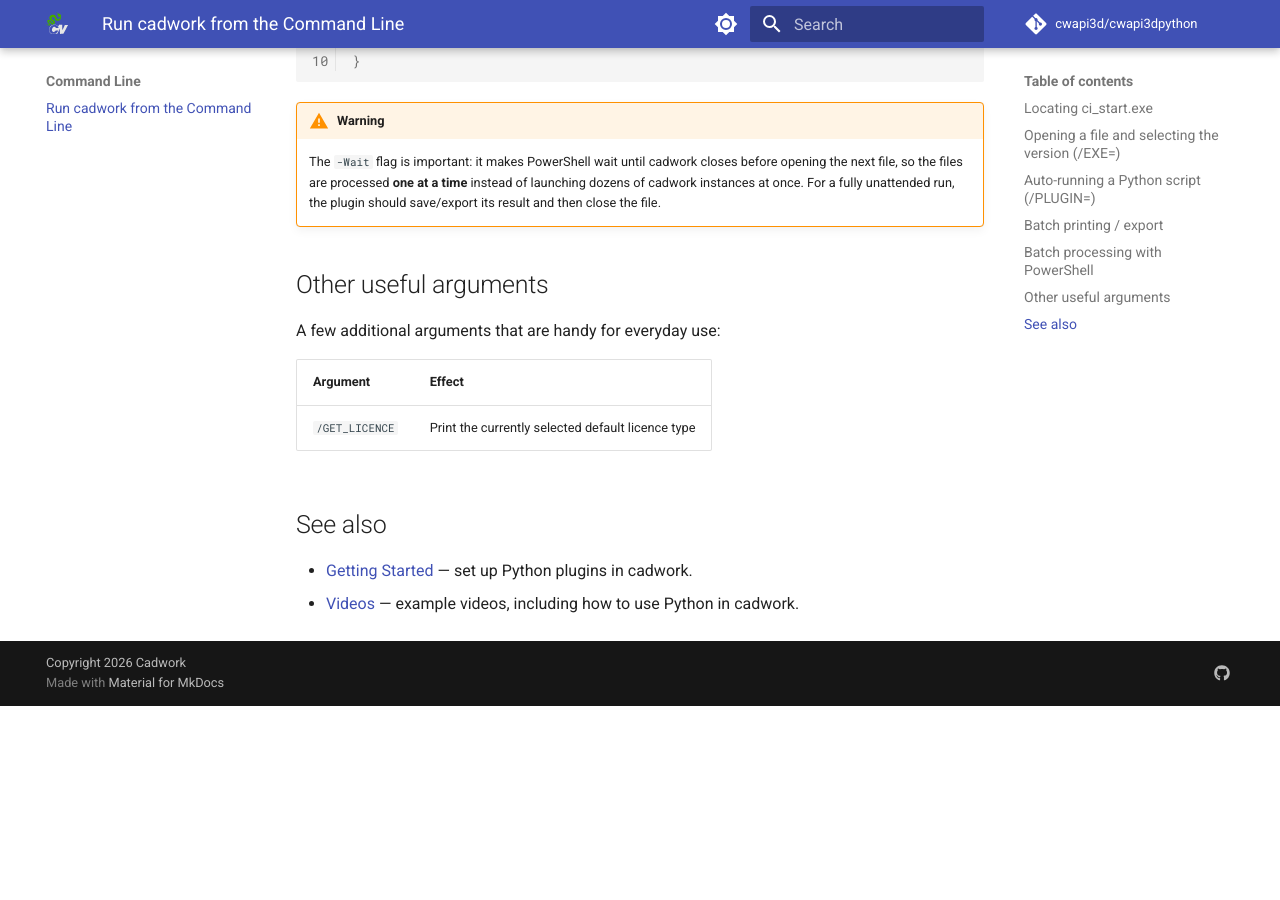
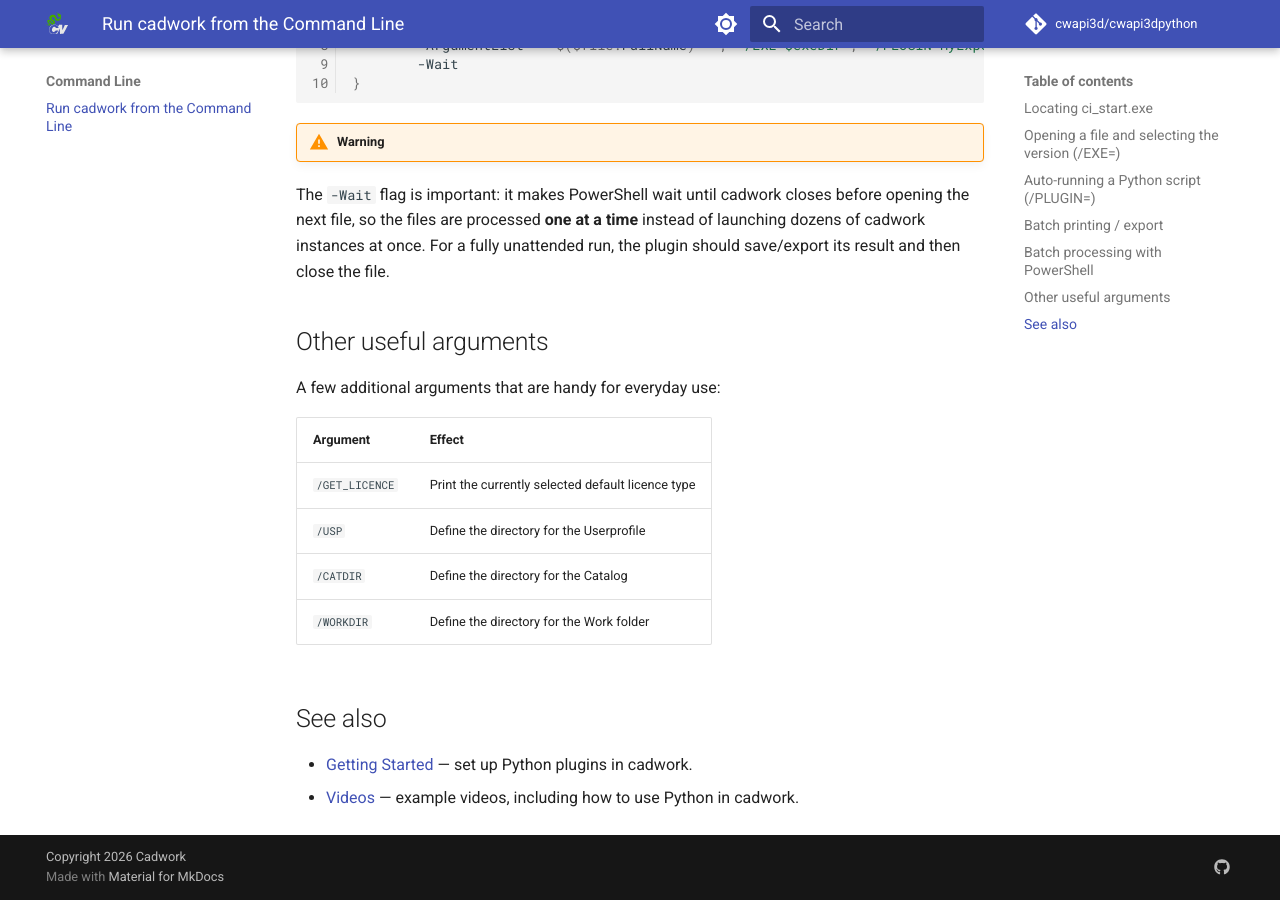
Before and after one commit to cwapi3d/cwapi3dpython, an MkDocs documentation site: the page built from docs/command_line.md, in a window 1280 px wide and 900 px high, scrolled down 2418 px. Built offline with MkDocs 1.6.1 and Material for MkDocs 9.7.7, drawn with Linux system fonts in a browser that asks for light colours; comment, search, counter and statistics services are not loaded; before the commit the page ends 3124 px from its top, so only the background shows below that.

Commit message:
Fix formatting and improve clarity in command line documentation

````diff
--- a/docs/command_line.md
+++ b/docs/command_line.md
@@ -8,8 +8,8 @@ Combined with a PowerShell loop, this turns cadwork into a tool you can drive ov
 of files at once** (batch processing) for exports, printing or any custom Python automation.
 
 !!! note
-    Exact paths (drive letter, version folder name) depend on your local installation. Replace the
-    paths in the examples below with the ones on your machine.
+Exact paths (drive letter, version folder name) depend on your local installation. Replace the
+paths in the examples below with the ones on your machine.
 
 ## Locating `ci_start.exe`
 
@@ -43,8 +43,8 @@ Start-Process "C:\Users\Me\Downloads\timber-framed-elements_2027.3d" -ArgumentLi
 ```
 
 !!! note
-    `/EXE=` is especially useful when several cadwork versions are installed side by side — it
-    decides whether the file opens in, for example, the 2026 or the 2027 program.
+`/EXE=` is especially useful when several cadwork versions are installed side by side — it
+decides whether the file opens in, for example, the 2026 or the 2027 program.
 
 ## Auto-running a Python script (`/PLUGIN=`)
 
@@ -59,9 +59,9 @@ and script name you set up for the plugin bar). See [Getting Started](get_starte
 create and place a plugin.
 
 !!! tip
-    For unattended processing, let the script do its work and then save or export the result — for
-    example `file_controller.save_3d_file()` or an export controller call — so each file is
-    processed start to finish without any clicks.
+For unattended processing, let the script do its work and then save or export the result — for
+example `file_controller.save_3d_file()` or an export controller call — so each file is
+processed start to finish without any clicks.
 
 ## Batch printing / export
 
@@ -74,12 +74,12 @@ ci_start.exe "C:\path\plan.2d" /L A         :: print all laser frames to the def
 ci_start.exe "C:\path\plan.2d" /L PDF       :: print all laser frames to the default PDF driver
 ```
 
-| Argument        | Effect                                                   |
-| --------------- | -------------------------------------------------------- |
-| `/P A`          | Print **all** plotter frames to the default plotter      |
-| `/P 1-2;5;7`    | Print the **selected** plotter frames                    |
-| `/L A`          | Print **all** laser frames to the default laser          |
-| `/L PDF`        | Print **all** laser frames to the default PDF driver     |
+| Argument     | Effect                                               |
+| ------------ | ---------------------------------------------------- |
+| `/P A`       | Print **all** plotter frames to the default plotter  |
+| `/P 1-2;5;7` | Print the **selected** plotter frames                |
+| `/L A`       | Print **all** laser frames to the default laser      |
+| `/L PDF`     | Print **all** laser frames to the default PDF driver |
 
 ## Batch processing with PowerShell
 
@@ -100,18 +100,21 @@ foreach ($file in $files) {
 ```
 
 !!! warning
-    The `-Wait` flag is important: it makes PowerShell wait until cadwork closes before opening the
-    next file, so the files are processed **one at a time** instead of launching dozens of cadwork
-    instances at once. For a fully unattended run, the plugin should save/export its result and
-    then close the file.
+The `-Wait` flag is important: it makes PowerShell wait until cadwork closes before opening the
+next file, so the files are processed **one at a time** instead of launching dozens of cadwork
+instances at once. For a fully unattended run, the plugin should save/export its result and
+then close the file.
 
 ## Other useful arguments
 
 A few additional arguments that are handy for everyday use:
 
-| Argument            | Effect                                              |
-| ------------------- | --------------------------------------------------- |
-| `/GET_LICENCE`      | Print the currently selected default licence type   |
+| Argument       | Effect                                            |
+| -------------- | ------------------------------------------------- |
+| `/GET_LICENCE` | Print the currently selected default licence type |
+| `/USP`         | Define the directory for the Userprofile          |
+| `/CATDIR`      | Define the directory for the Catalog              |
+| `/WORKDIR`     | Define the directory for the Work folder          |
 
 ## See also
 
````
